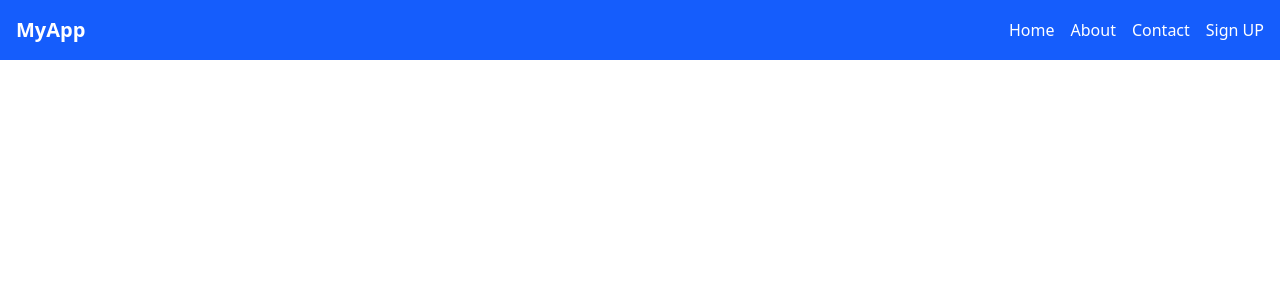
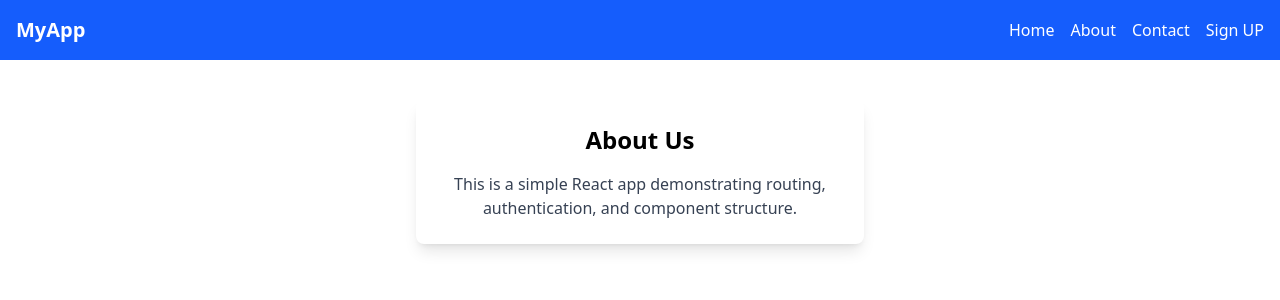
Before and after one commit to Indranil102/simplertech_assignment, a React (Vite) app: page /about in a window 1280 px wide. Shown: the top 300 px of the page. Built offline with nearby package versions, Linux system fonts and the light colour scheme.

Commit message:
Update .gitignore to include additional files and directories; add About and Contact pages with routing in App component.

```diff
--- a/src/App.jsx
+++ b/src/App.jsx
@@ -2,10 +2,13 @@ import React, { useState } from "react";
 import Navbar from "./components/Navbar";
 import SignUp from "./pages/SignUp";
 import UserCard from "./components/UserCard";
+import About from "./pages/About";
+import Contact from "./pages/Contact";
 import { Routes, Route } from "react-router-dom";
 
 const App = () => {
   const [user, setUser] = useState(null);
+
   return (
     <div>
       <Navbar />
@@ -15,6 +18,8 @@ const App = () => {
           element={<UserCard name={user?.name} email={user?.email} />}
         />
         <Route path="/signup" element={<SignUp setUser={setUser} />} />
+        <Route path="/about" element={<About />} />
+        <Route path="/contact" element={<Contact />} />
       </Routes>
     </div>
   );
--- /dev/null
+++ b/src/pages/About.jsx
@@ -0,0 +1,15 @@
+import React from "react";
+
+const About = () => (
+  <div className="flex justify-center mt-10">
+    <div className="bg-white shadow-lg p-6 rounded-lg w-full max-w-md">
+      <h2 className="text-2xl font-bold mb-4 text-center">About Us</h2>
+      <p className="text-gray-700 text-center">
+        This is a simple React app demonstrating routing, authentication, and
+        component structure.
+      </p>
+    </div>
+  </div>
+);
+
+export default About;
--- /dev/null
+++ b/src/pages/Contact.jsx
@@ -0,0 +1,14 @@
+import React from "react";
+
+const Contact = () => (
+  <div className="flex justify-center mt-10">
+    <div className="bg-white shadow-lg p-6 rounded-lg w-full max-w-md">
+      <h2 className="text-2xl font-bold mb-4 text-center">Contact Us</h2>
+      <p className="text-gray-700 text-center">
+        For any inquiries, please email us at support@example.com.
+      </p>
+    </div>
+  </div>
+);
+
+export default Contact;
```
Also changed, not shown: 1 other file (tests, documents, lock files or other folders).
